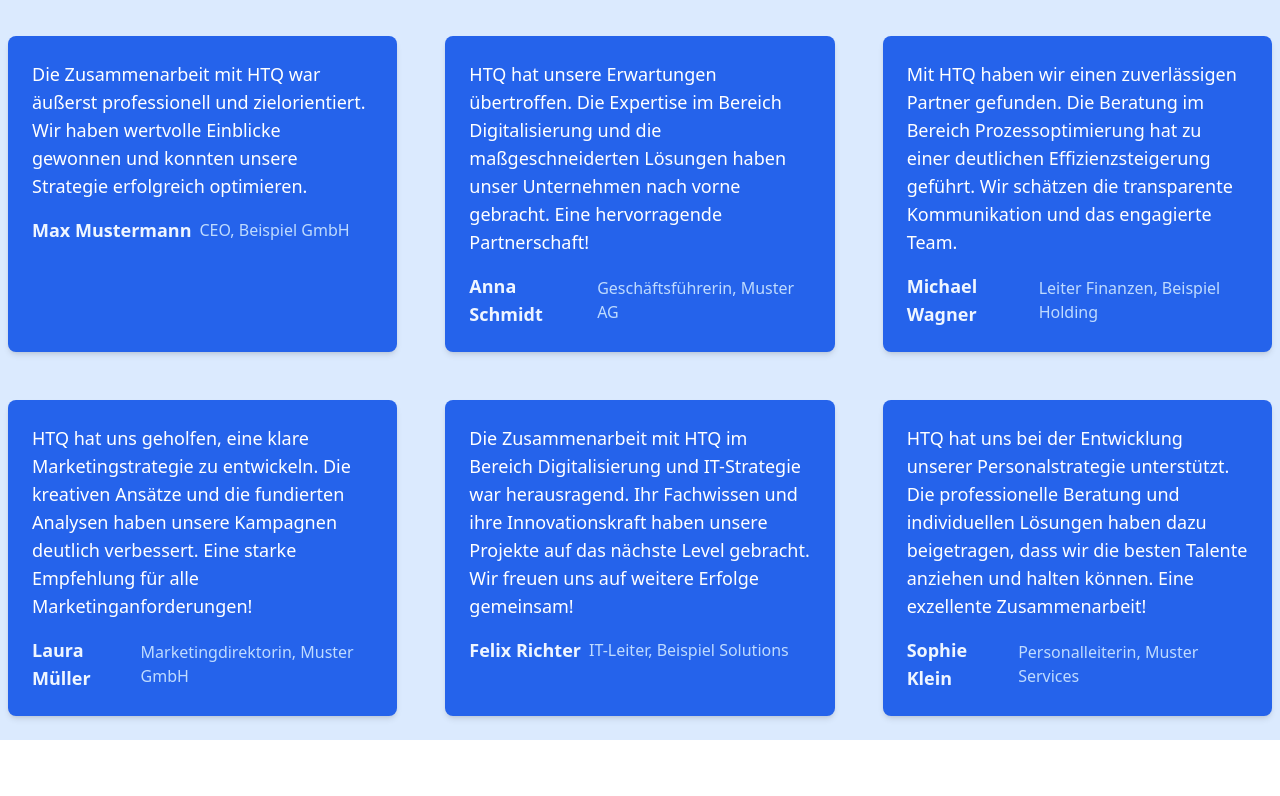
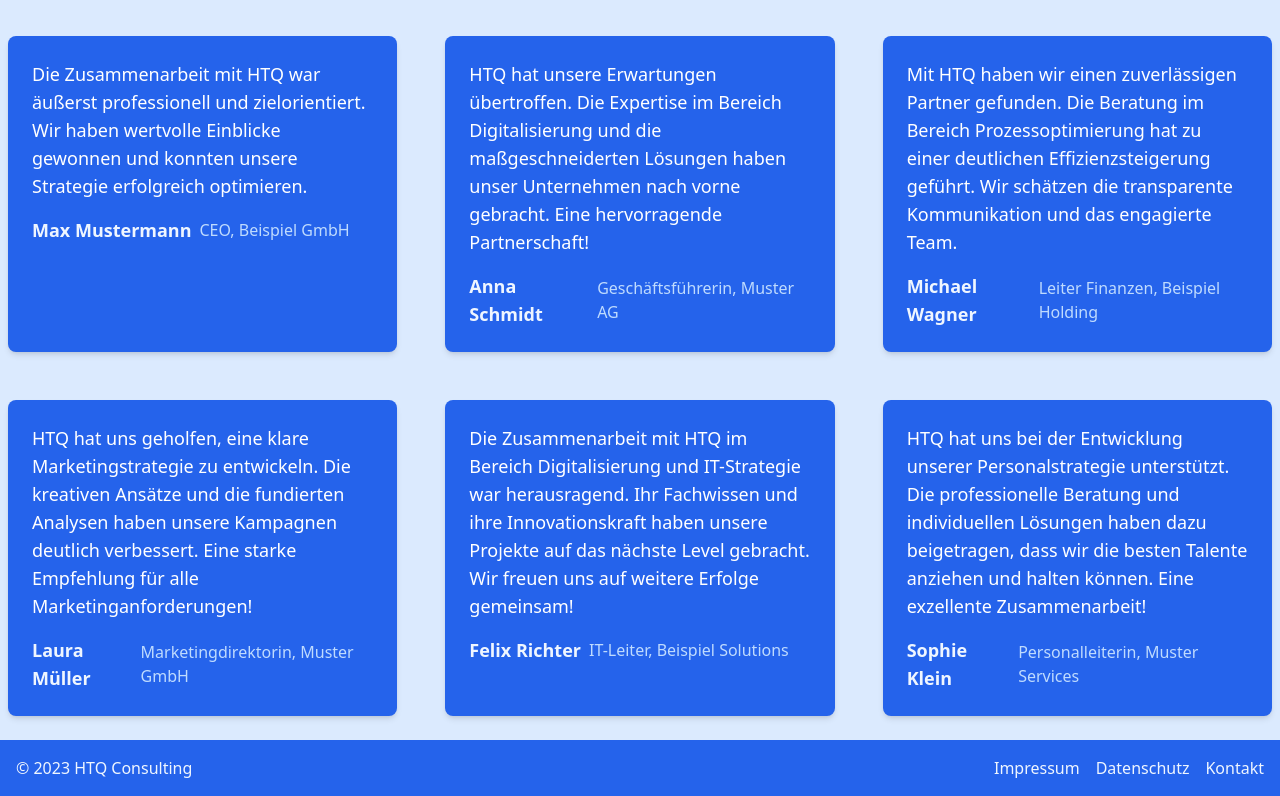
Before and after one commit to Dasajton/htq-agency, a React (Vite) app: page / in a window 1280 px wide. Shown: the part 3244-4040 px from the top of the page. Before the commit the page ends 3984 px from the top, so only its background shows below. Built offline with nearby package versions, Linux system fonts and the light colour scheme.

Commit message:
create Footer

```diff
--- /dev/null
+++ b/src/components/Footer.jsx
@@ -0,0 +1,20 @@
+import { Link } from "react-router-dom";
+
+const Footer = () => {
+  return (
+    <>
+    <footer className="bg-blue-600 text-blue-50 p-4">
+      <div className="container mx-auto flex justify-between items-center">
+        <p>&copy; 2023 HTQ Consulting</p>
+        <div className="flex gap-4">
+          <Link to="/impressum">Impressum</Link>
+          <Link to="/datenschutz">Datenschutz</Link>
+          <Link to="/contact">Kontakt</Link>
+        </div>
+      </div>
+    </footer>
+    </>
+  );
+};
+
+export default Footer;
--- a/src/pages/Home.jsx
+++ b/src/pages/Home.jsx
@@ -2,6 +2,7 @@ import HomeHero from "../components/HomeHero";
 import HomeIntro from "../components/HomeIntro";
 import HomeService from "../components/HomeService";
 import HomeCooperation from "../components/HomeCooperation";
+import Footer from "../components/Footer";
 
 const Home = () => {
     return (
@@ -10,6 +11,7 @@ const Home = () => {
       <HomeIntro />
       <HomeService />
       <HomeCooperation />
+      <Footer />
     </>
     )
 }
```
